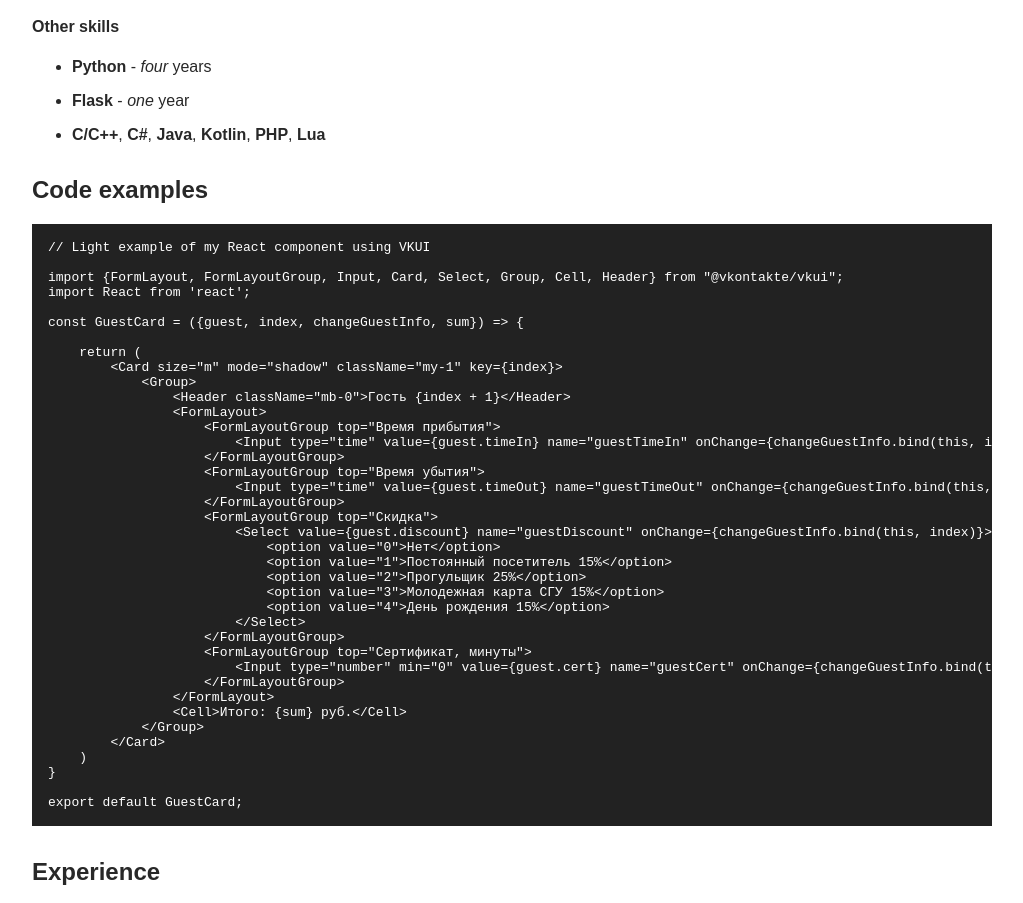
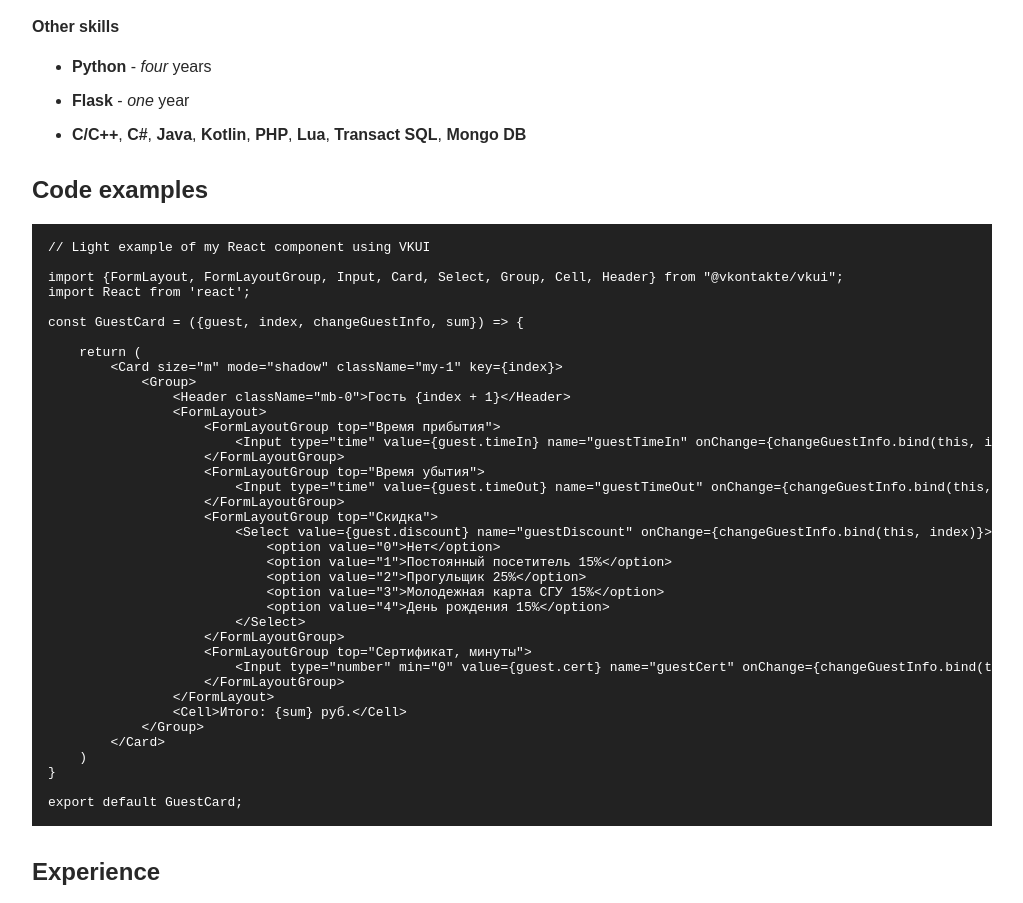
Before and after one commit to icefleen/rsschool-cv, a plain HTML site: page index.html in a window 1280 px wide. Shown: the part 953-1856 px from the top of the page, without its empty margins (128-1151 px from the left). Drawn offline with Linux system fonts and the light colour scheme.

Commit message:
fix: add new skills into html

```diff
--- a/index.html
+++ b/index.html
@@ -44,7 +44,7 @@
                 <ul>
                     <li><b>Python</b> - <i>four</i> years</li>
                     <li class="mt-1"><b>Flask</b> - <i>one</i> year</li>
-                    <li class="mt-1"><b>C/C++</b>, <b>C#</b>, <b>Java</b>, <b>Kotlin</b>, <b>PHP</b>, <b>Lua</b></li>
+                    <li class="mt-1"><b>C/C++</b>, <b>C#</b>, <b>Java</b>, <b>Kotlin</b>, <b>PHP</b>, <b>Lua</b>, <b>Transact SQL</b>, <b>Mongo DB</b></li>
                 </ul>
             </section>
         </section>
```
